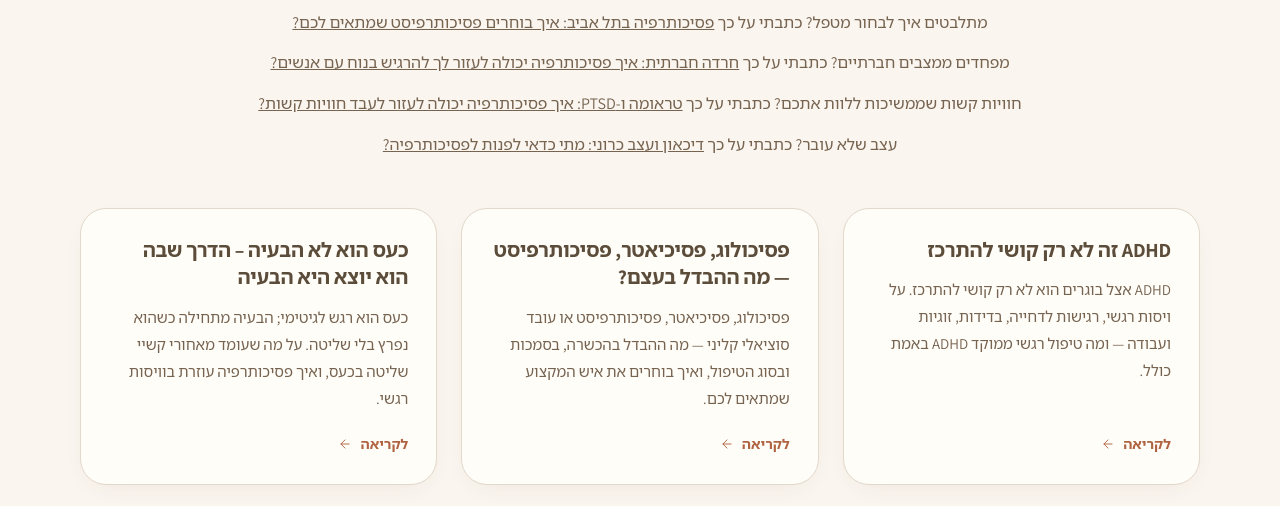
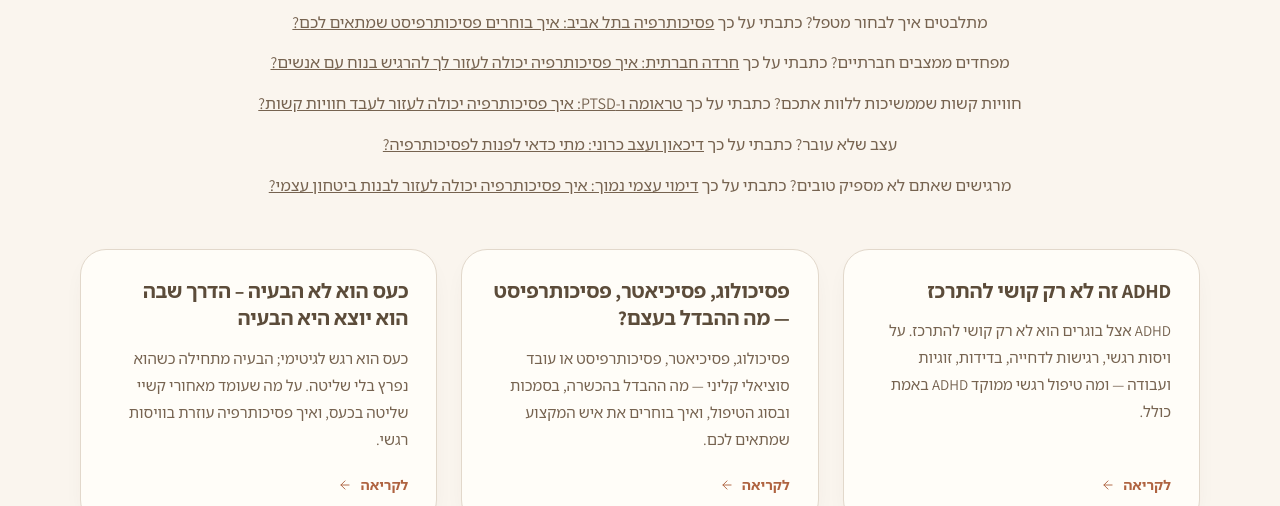
Before and after one commit to joelberman85-sudo/Meital-Website, an Astro site: page /articles in a window 1280 px wide. Shown: the part 292-798 px from the top of the page. Built offline with nearby package versions, Linux system fonts and the light colour scheme; Astro itself is replaced by a stand-in of ours; a web font is replaced by a local one.

Commit message:
Scaup: weekly updates for https://maytaloz.com
- Added links to "דימוי עצמי נמוך: איך פסיכותרפיה יכולה לעזור לבנות ביטחון עצמי?" from related pages

```diff
--- a/src/pages/articles.astro
+++ b/src/pages/articles.astro
@@ -37,6 +37,9 @@ const guides = (await getCollection('guides')).sort((a, b) => a.data.order - b.d
           <p class="mt-3 text-[16px] text-ink-soft leading-[1.8]">
             עצב שלא עובר? כתבתי על כך <a href="/depression-chronic-sadness-psychotherapy" style="text-decoration: underline">דיכאון ועצב כרוני: מתי כדאי לפנות לפסיכותרפיה?</a>
           </p>
+          <p class="mt-3 text-[16px] text-ink-soft leading-[1.8]">
+            מרגישים שאתם לא מספיק טובים? כתבתי על כך <a href="/low-self-esteem-psychotherapy-self-confidence" style="text-decoration: underline">דימוי עצמי נמוך: איך פסיכותרפיה יכולה לעזור לבנות ביטחון עצמי?</a>
+          </p>
         </div>
       </Reveal>
 
```
